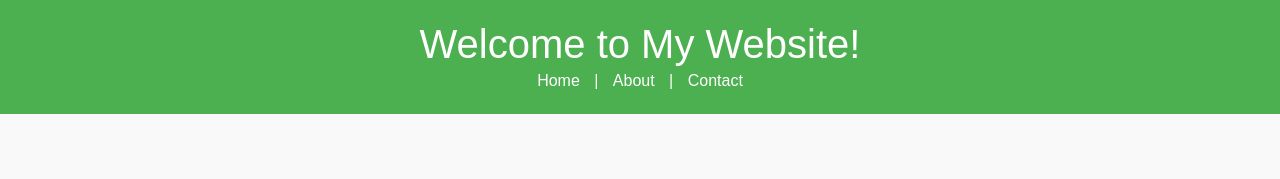
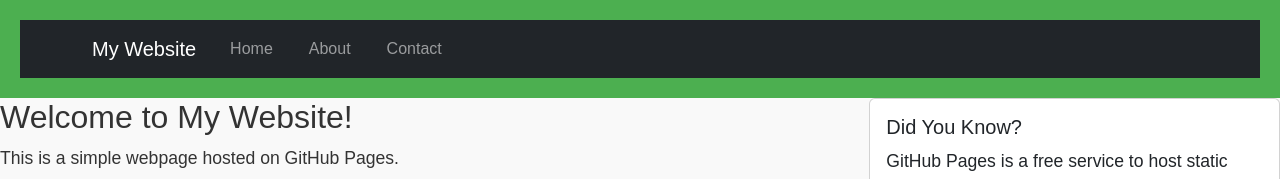
Before and after one commit to JuniorMoks/my-repowebsite, a plain HTML site: page index.html in a window 1280 px wide. Shown: the top 179 px of the page. Drawn offline with nearby package versions, Linux system fonts and the light colour scheme.

Commit message:
Update index.html

```diff
--- a/index.html
+++ b/index.html
@@ -11,13 +11,28 @@
 </head>
 <body>
     <header>
-        <h1>Welcome to My Website!</h1>
-        <nav>
-            <a href="index.html">Home</a> |
-            <a href="about.html">About</a> |
-            <a href="contact.html">Contact</a>
-        </nav>
-    </header>
+    <nav class="navbar navbar-expand-lg navbar-dark bg-dark">
+        <div class="container">
+            <a class="navbar-brand" href="index.html">My Website</a>
+            <button class="navbar-toggler" type="button" data-bs-toggle="collapse" data-bs-target="#navbarNav">
+                <span class="navbar-toggler-icon"></span>
+            </button>
+            <div class="collapse navbar-collapse" id="navbarNav">
+                <ul class="navbar-nav">
+                    <li class="nav-item">
+                        <a class="nav-link" href="index.html">Home</a>
+                    </li>
+                    <li class="nav-item">
+                        <a class="nav-link" href="about.html">About</a>
+                    </li>
+                    <li class="nav-item">
+                        <a class="nav-link" href="contact.html">Contact</a>
+                    </li>
+                </ul>
+            </div>
+        </div>
+    </nav>
+</header
 
     <main class="container my-5">
     <div class="row">
```
